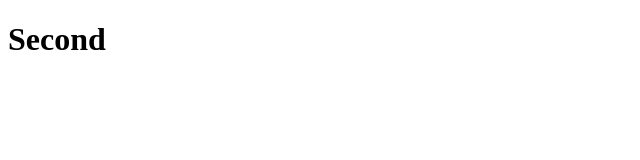
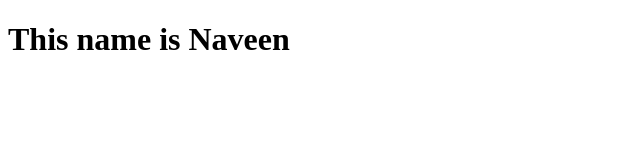
Before and after one commit to Navnofficial/Microprocessor, a plain HTML site: page index.html in a window 1280 px wide. Shown: the whole page, without its empty margins (0-640 px from the left). Drawn offline with Linux system fonts and the light colour scheme.

Commit message:
change for mearge 1

```diff
--- a/index.html
+++ b/index.html
@@ -6,6 +6,6 @@
     <title>Document</title>
 </head>
 <body>
-    <h1>Second</h1>
+    <h1>This name is Naveen</h1>
 </body>
 </html>
```
